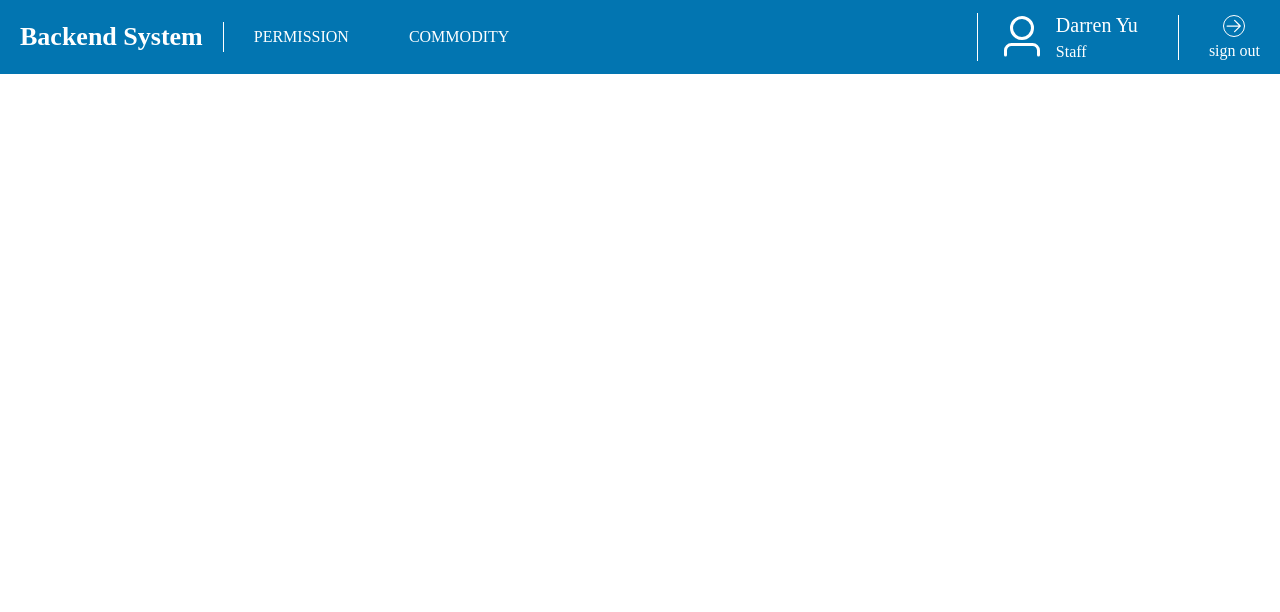
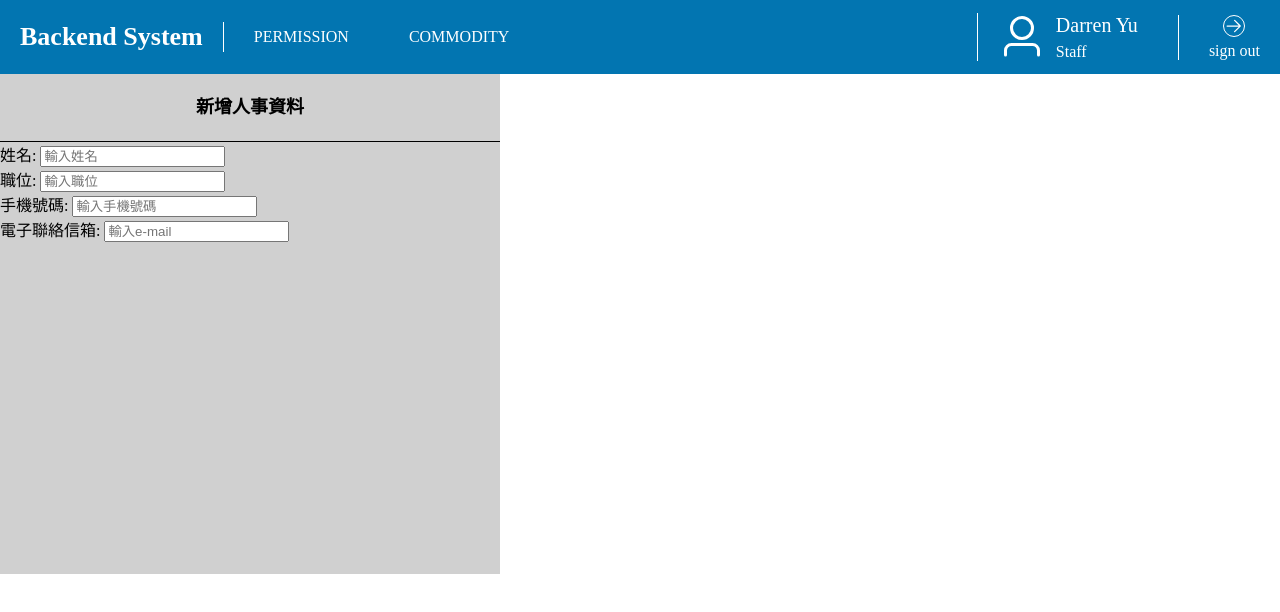
Before and after one commit to YuDarren/bs.github.io, a Vue app: page /addpersoninfo in a window 1280 px wide. Shown: the top 612 px of the page. Built offline with nearby package versions, Linux system fonts and the light colour scheme.

Commit message:
bs adduserinfo page

```diff
--- /dev/null
+++ b/src/components/AddPersonInfo.vue
@@ -0,0 +1,45 @@
+<script>
+export default {};
+</script>
+<template>
+  <div class="add_window">
+    <div class="add_tit">新增人事資料</div>
+    <div class="add_con">
+      <div class="add_name">
+        姓名: <input type="text" placeholder="輸入姓名" />
+      </div>
+      <div class="add_jobtit">
+        職位: <input type="text" placeholder="輸入職位" />
+      </div>
+      <div class="add_phone">
+        手機號碼: <input type="text" placeholder="輸入手機號碼" />
+      </div>
+      <div class="add_email">
+        電子聯絡信箱: <input type="text" placeholder="輸入e-mail" />
+      </div>
+    </div>
+    <div class="add_btns"></div>
+  </div>
+</template>
+<style lang="scss" scoped>
+.add_window {
+  width: 500px;
+  height: 500px;
+  background: #d0d0d0;
+  .add_tit {
+    color: #000000;
+    line-height: 1.5;
+    font-size: 18px;
+    font-weight: 700;
+    border-bottom: 1px solid #000000;
+    padding: 20px 0px;
+    display: flex;
+    align-items: center;
+    justify-content: center;
+  }
+  .add_con {
+  }
+  .add_btns {
+  }
+}
+</style>
--- a/src/router/index.js
+++ b/src/router/index.js
@@ -4,6 +4,7 @@ import Commodity from "@/views/Commodity.vue";
 import Home from "@/views/Home.vue";
 import Employee from "@/views/Permission/Employee.vue";
 import Supervisor from "@/views/Permission/Supervisor.vue";
+import AddPersonInfo from "@/components/AddPersonInfo.vue";
 
 const routes = [
   {
@@ -31,6 +32,11 @@ const routes = [
     name: "commodity",
     component: Commodity,
   },
+  {
+    path: "/addpersoninfo",
+    name: "addpersoninfo",
+    component: AddPersonInfo,
+  },
   // {
   //   path: '/about',
   //   name: 'about',
--- a/src/views/Permission.vue
+++ b/src/views/Permission.vue
@@ -16,29 +16,28 @@ export default {};
         <button><a href="#">新增</a></button>
       </div>
     </nav>
-
     <router-view></router-view>
   </div>
 </template>
 <style lang="scss" scoped>
 .per {
-  padding-top: 40px;
+  padding: 40px 0px;
   margin: 0 auto;
-  width: calc(100% - 360px);
+  width: calc(100% - 300px);
   max-width: 1920px;
   display: flex;
+  flex-direction: column;
   border: 1px solid black;
   .per_haeder {
     display: flex;
     align-items: center;
-    width: 100%;
+    width: 100% auto;
     justify-content: space-between;
     padding: 10px;
-
+    margin-bottom: 20px;
     .per_btns {
       display: flex;
       align-items: center;
-
       .btn {
         display: flex;
         align-items: center;
@@ -71,7 +70,7 @@ export default {};
         background: #0275b1;
         border-radius: 4px;
         font-weight: 600;
-        border: 1px solid #0275b1;
+        border: none;
         a {
           color: #fff;
         }
--- a/src/views/Permission/Employee.vue
+++ b/src/views/Permission/Employee.vue
@@ -1,5 +1,36 @@
 <script>
 export default {};
 </script>
-<template></template>
-<style lang="scss" scoped></style>
+<template>
+  <div class="userinfo">
+    <div class="name">姓名:王小明</div>
+    <div class="jobtit">職位:業務</div>
+    <div class="phone">手機號碼:0900-333-444</div>
+    <div class="email">電子郵件:testnumber2@gmail.com</div>
+  </div>
+</template>
+<style lang="scss" scoped>
+.userinfo {
+  border: 1px solid #000000;
+  display: flex;
+  padding: 20px;
+  align-items: center;
+  justify-content: space-around;
+  border-radius: 4px;
+  .name {
+    flex: 1;
+  }
+  .jobtit {
+    flex: 1;
+  }
+  .phone {
+    flex: 1;
+  }
+  .email {
+    flex: 1;
+  }
+}
+.userinfo + .userinfo {
+  margin-top: 20px;
+}
+</style>
--- a/src/views/Permission/Supervisor.vue
+++ b/src/views/Permission/Supervisor.vue
@@ -2,6 +2,35 @@
 export default {};
 </script>
 <template>
-  <div class="userinfo"></div>
+  <div class="userinfo">
+    <div class="name">姓名:王大明</div>
+    <div class="jobtit">職位:業務主管</div>
+    <div class="phone">手機號碼:0900-111-222</div>
+    <div class="email">電子郵件:testnumber1@gmail.com</div>
+  </div>
 </template>
-<style lang="scss" scoped></style>
+<style lang="scss" scoped>
+.userinfo {
+  border: 1px solid #000000;
+  display: flex;
+  padding: 20px;
+  align-items: center;
+  justify-content: space-around;
+  border-radius: 4px;
+  .name {
+    flex: 1;
+  }
+  .jobtit {
+    flex: 1;
+  }
+  .phone {
+    flex: 1;
+  }
+  .email {
+    flex: 1;
+  }
+}
+.userinfo + .userinfo {
+  margin-top: 20px;
+}
+</style>
```
